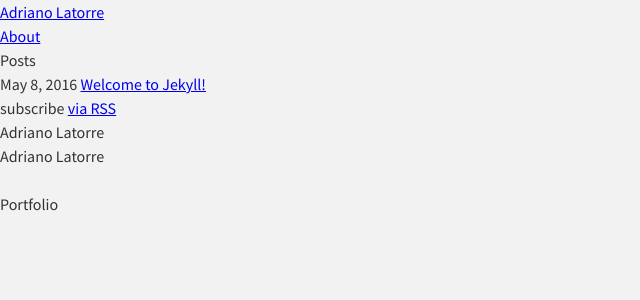
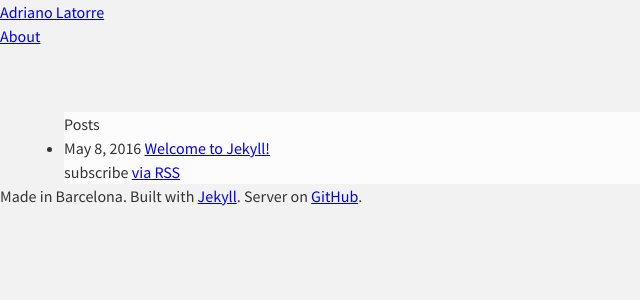
Before and after one commit to AdrianoLatorre/adriano.latorre.info, a Jekyll site: the page built from index.html, in a window 1280 px wide. Shown: the top 300 px of the page, without its empty margins (0-640 px from the left). Built offline with Jekyll 4.4.1, drawn with Linux system fonts in a browser that asks for light colours.

Commit message:
First containers

```diff
--- a/_includes/footer.html
+++ b/_includes/footer.html
@@ -1,20 +1,5 @@
 <footer class="site-footer">
-
-  <div class="wrap">
-
-    <h2 class="footer-heading">{{ site.title }}</h2>
-
-    <div class="footer-col-1 column">
-      <ul>
-        <li>{{ site.title }}</li>
-        <li><a href="mailto:{{ site.email }}">{{ site.email }}</a></li>
-      </ul>
-    </div>
-
-    <div class="footer-col-3 column">
-      <p class="text">{{ site.description }}</p>
-    </div>
-
+  <div class="site-colophon">
+    Made in Barcelona. Built with <a href="https://jekyllrb.com/">Jekyll</a>. Server on <a href="https://github.com/adrianolatorre/adrianolatorre.github.io">GitHub</a>.
   </div>
-
 </footer>
--- a/_layouts/default.html
+++ b/_layouts/default.html
@@ -1,19 +1,13 @@
 <!DOCTYPE html>
 <html>
-
 {% include head.html %}
-
 <body>
-
   {% include header.html %}
-
-    <div class="page-content">
+  <div class="main-container">
     <div class="wrap">
       {{ content }}
     </div>
   </div>
-
   {% include footer.html %}
-
 </body>
 </html>
--- a/_sass/elements.scss
+++ b/_sass/elements.scss
@@ -5,7 +5,7 @@ html {
 }
 
 body {
-  background: $g;
+  background-color: $g;
   color: $fg;
   font: 100%/1.5em 'Source Sans Pro', sans-serif;
   min-height: 100%;
--- a/_sass/objects.scss
+++ b/_sass/objects.scss
@@ -1 +1,7 @@
 // objects.scss: cosmetic-free design patterns (OOCSS).
+
+.main-container {
+  background-color: $bg;
+  margin: 4rem auto 0;
+  max-width: 90%;
+}
```
Lines whose indentation alone changed are shown as unchanged.
